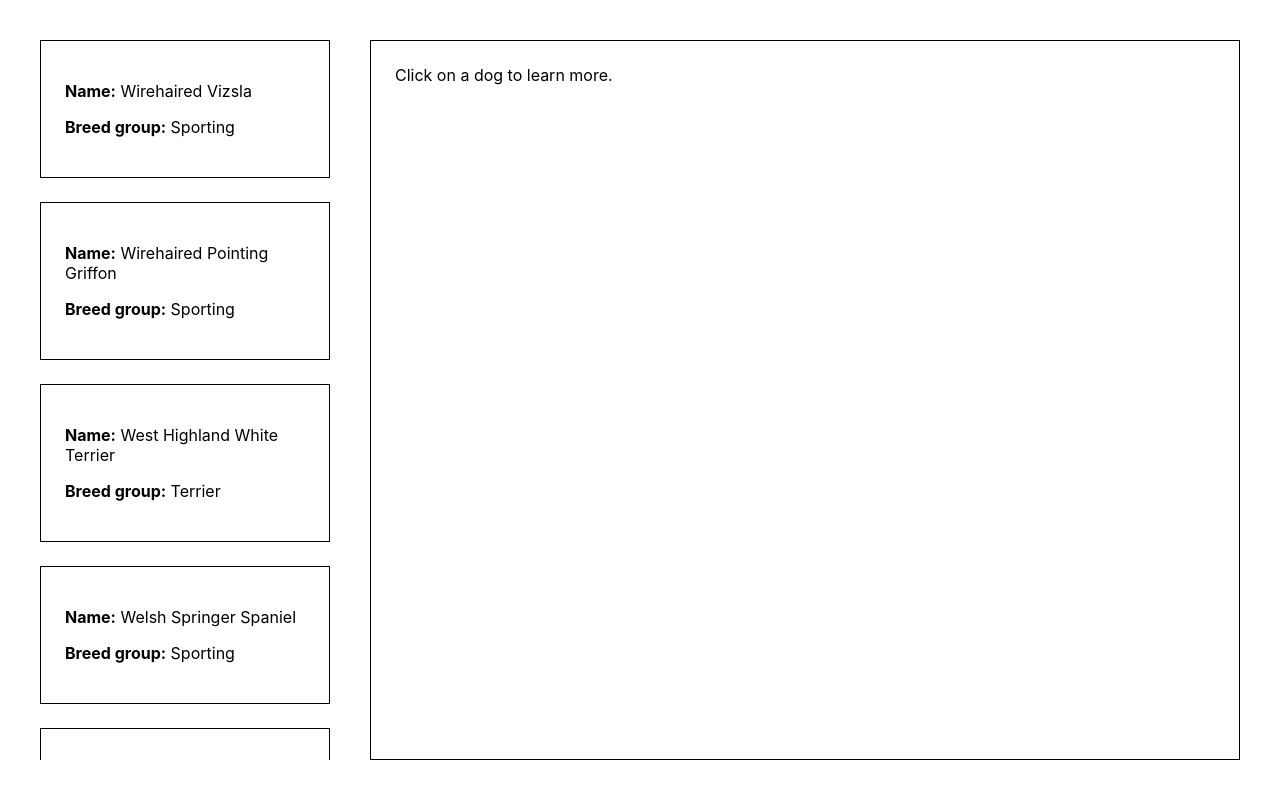
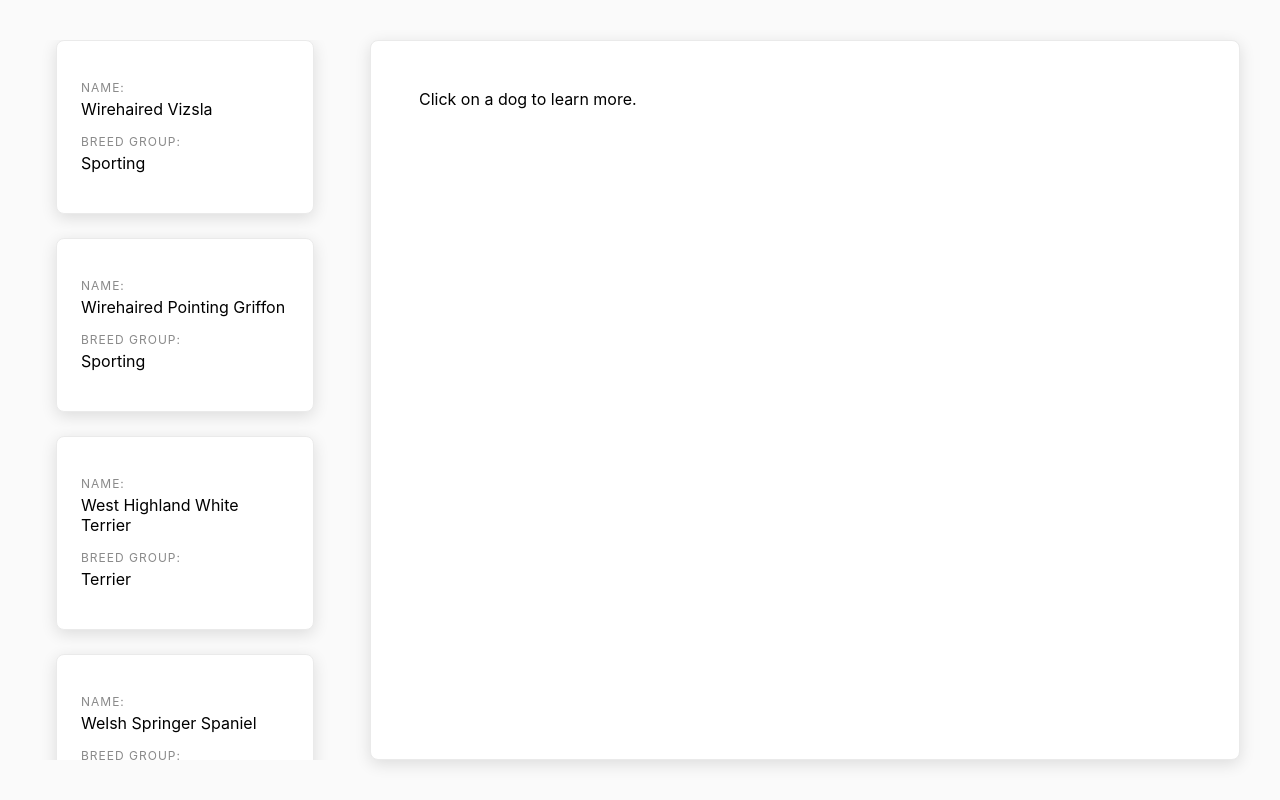
Before and after one commit to chanhman/doggy, a Next.js app: page / in a window 1280 px wide. Built offline with nearby package versions, Linux system fonts and the light colour scheme.

Commit message:
Add more styles

```diff
--- a/components/Doggies/index.tsx
+++ b/components/Doggies/index.tsx
@@ -14,10 +14,10 @@ export default function Doggies({
       {data.map((dog) => (
         <div className="card" key={dog.id} onClick={() => setCurrentDog(dog)}>
           <p>
-            <b>Name:</b> {dog.name ? dog.name : 'N/A'}
+            <div className="label">Name:</div> {dog.name ? dog.name : 'N/A'}
           </p>
           <p>
-            <b>Breed group:</b> {dog.breed_group ? dog.breed_group : 'N/A'}
+            <div className="label">Breed group:</div> {dog.breed_group ? dog.breed_group : 'N/A'}
           </p>
         </div>
       ))}
--- a/components/DoggyDeets/index.tsx
+++ b/components/DoggyDeets/index.tsx
@@ -14,23 +14,26 @@ export default function DoggyDeets({
       {currentDog ? (
         <>
           <div>
-            <b>Temperament:</b>
+            <div className="label">Temperament:</div>
             <ul>
-              {currentDog.temperament
-                ? currentDog.temperament
-                    .split(', ')
-                    .map((behavior) => <li key={behavior}>{behavior}</li>)
-                : 'N/A'}
+              {currentDog.temperament ? (
+                currentDog.temperament
+                  .split(', ')
+                  .map((behavior) => <li key={behavior}>{behavior}</li>)
+              ) : (
+                <li>N/A</li>
+              )}
             </ul>
           </div>
           <p>
-            <b>Weight in metric:</b>{' '}
+            <div className="label">Weight in metric:</div>
             {currentDog.weight && currentDog.weight.metric
               ? currentDog.weight.metric
               : 'N/A'}
           </p>
           <p>
-            <b>Bred for:</b> {currentDog.bred_for ? currentDog.bred_for : 'N/A'}
+            <div className="label">Bred for:</div>
+            {currentDog.bred_for ? currentDog.bred_for : 'N/A'}
           </p>
         </>
       ) : (
--- a/styles/globals.css
+++ b/styles/globals.css
@@ -1,5 +1,7 @@
 :root {
-  --bd-color: rgb(0, 0, 0);
+  --bd-color: #eaeaea;
+  --bd-width: 0.0625rem;
+  --bd-radius: 0.5rem;
   --layout-gap: 2.5rem;
   --padding: 1.5rem;
 }
@@ -16,11 +18,14 @@ body {
     Ubuntu, Cantarell, Fira Sans, Droid Sans, Helvetica Neue, sans-serif;
 }
 
+body {
+  background-color: #fafafa;
+}
+
 a {
   color: inherit;
   text-decoration: none;
 }
-
 
 .layout {
   display: grid;
@@ -32,12 +37,22 @@ a {
 
 aside {
   overflow: auto;
+  padding-right: 1rem;
+  padding-left: 1rem;
 }
 
 .card {
   padding: var(--padding);
-  border: 1px solid var(--bd-color);
+  background-color: #fff;
+  border: var(--bd-width) solid var(--bd-color);
+  box-shadow: rgba(0, 0, 0, 0.12) 0 0.25rem 1rem 0;
+  border-radius: var(--bd-radius);
   cursor: pointer;
+  transition: all 0.125s ease-in-out;
+}
+
+.card:hover {
+  box-shadow: none;
 }
 
 .card:not(:last-child) {
@@ -45,6 +60,19 @@ aside {
 }
 
 .deets {
-  border: 1px solid var(--bd-color);
-  padding: var(--padding);
+  padding: calc(var(--padding) * 2);
+  background-color: #fff;
+  border: var(--bd-width) solid var(--bd-color);
+  border-radius: var(--bd-radius);
+  box-shadow: rgba(0, 0, 0, 0.12) 0 0.25rem 1rem 0;
 }
+
+.label {
+  margin-bottom: 0.25rem;
+  color: #8a8a8a;
+  font-size: 0.75rem;
+  letter-spacing: 1px;
+  line-height: 0.875rem;
+  text-transform: uppercase;
+  white-space: nowrap;
+}
```
